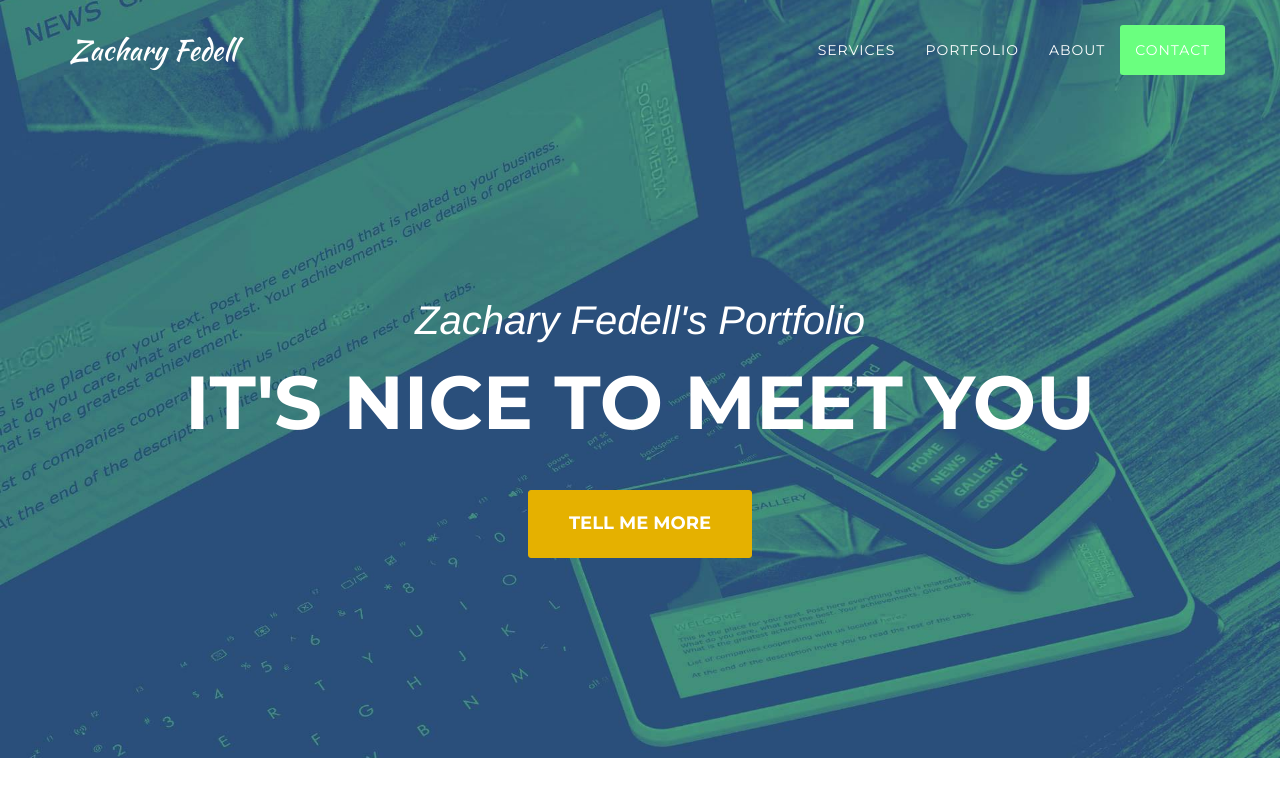
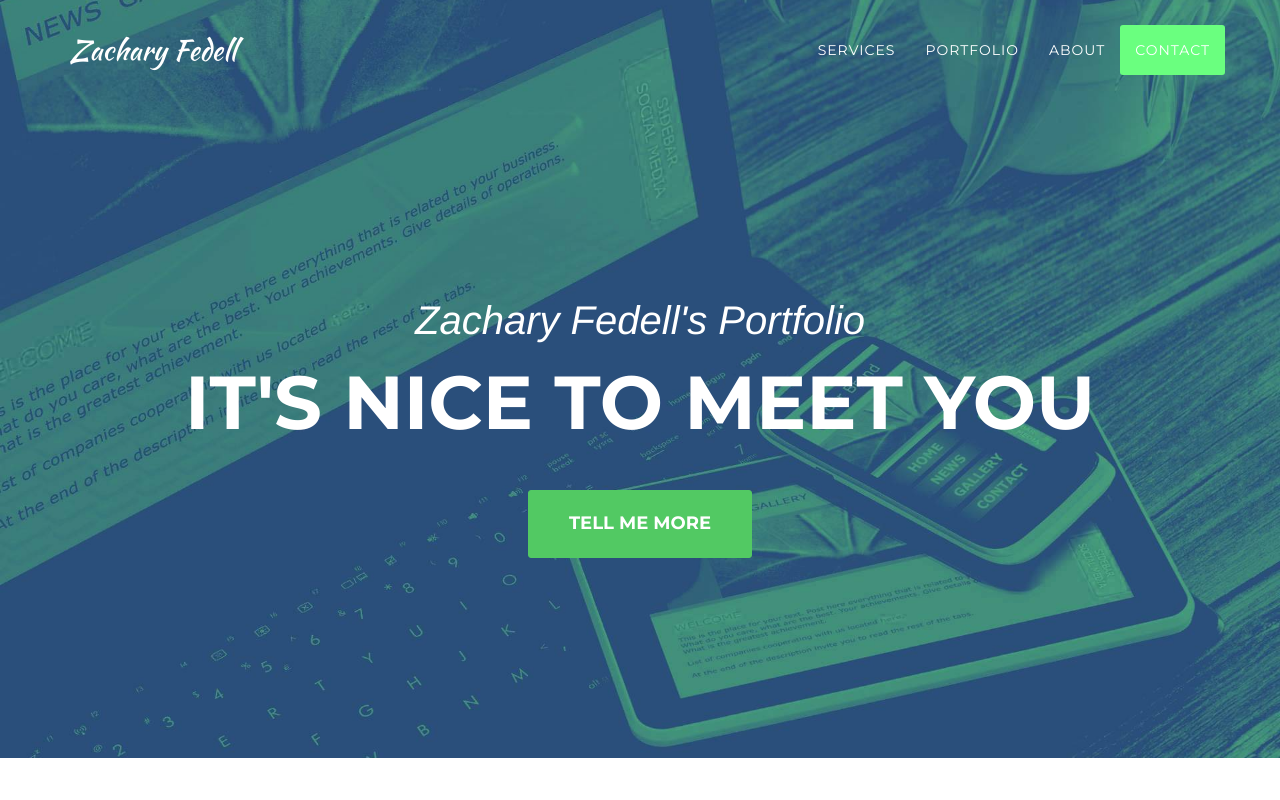
Before and after one commit to zfedell/zfedell.github.io, a plain HTML site: page index/index.html in a window 1280 px wide. In both pictures the pointer is over the link "TELL ME MORE". Shown: the top 800 px of the page. Drawn offline with nearby package versions, Linux system fonts and the light colour scheme; a web font is replaced by a local one.

Commit message:
no message

```diff
--- a/index/css/agency.css
+++ b/index/css/agency.css
@@ -134,9 +134,9 @@
 .btn-xl:active,
 .btn-xl.active,
 .open .dropdown-toggle.btn-xl {
-    border-color: #e5b100;
+    border-color: #52c963;
     color: #fff;
-    background-color: #e5b100;
+    background-color: #52c963;
 }
 
 .btn-xl:active,
@@ -227,7 +227,7 @@
 .navbar-default .navbar-nav>.active>a:hover,
 .navbar-default .navbar-nav>.active>a:focus {
     color: #fff;
-    background-color: #e5b100;
+    background-color: #52c963;
 }
 
 @media(min-width:768px) {
```
